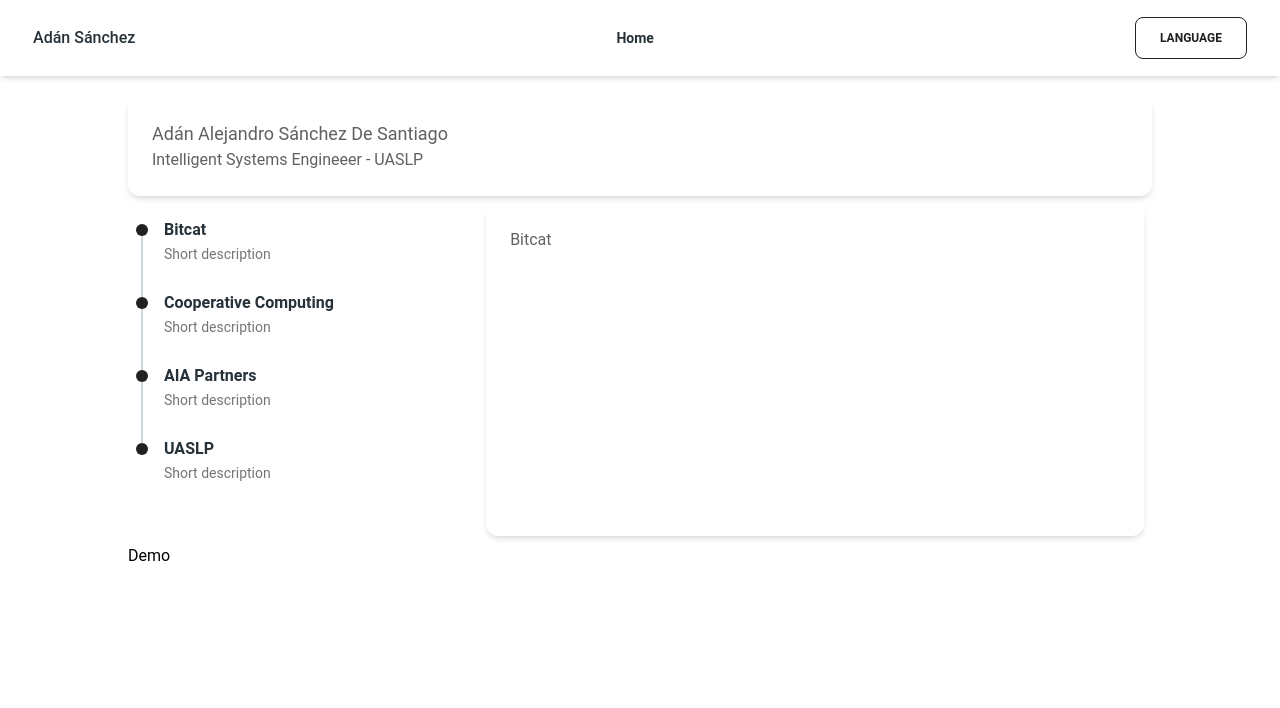
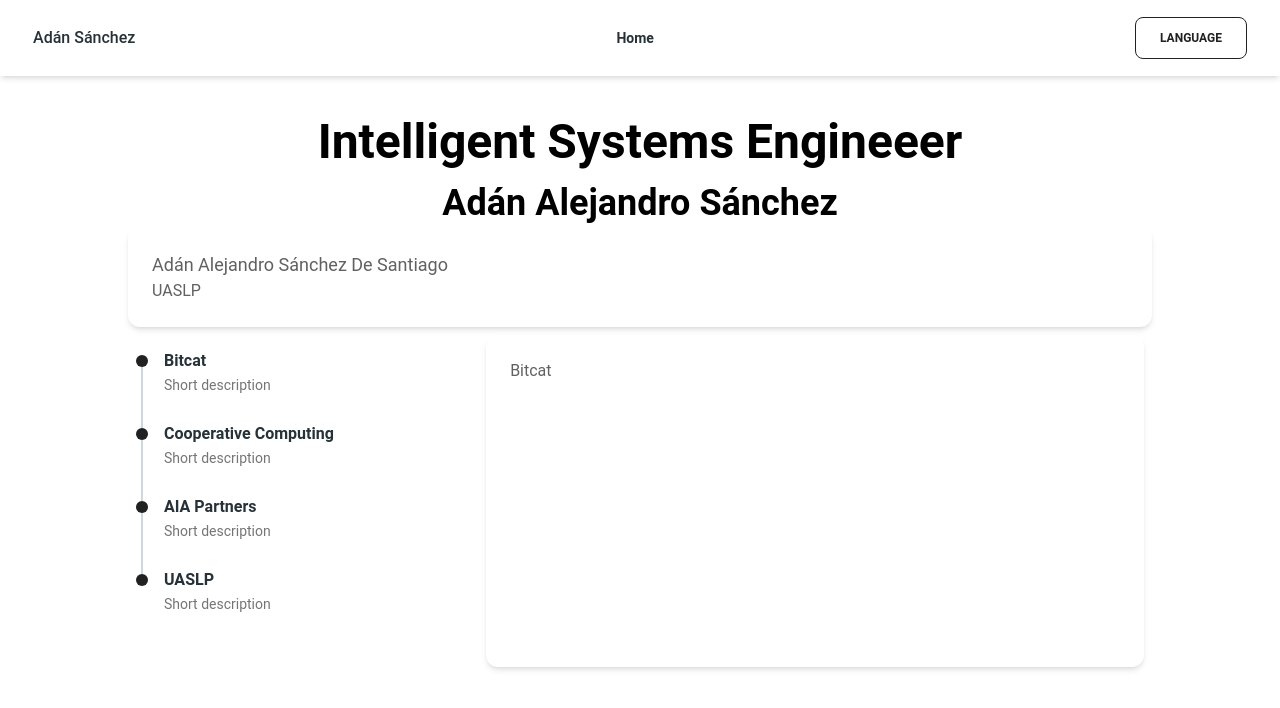
Before and after one commit to DEadMan10sds/Portfolio, a React (Vite) app: page / in a window 1280 px wide. Shown: the top 708 px of the page. Built offline with nearby package versions, Linux system fonts and the light colour scheme.

Commit message:
ADD: Header on main page

```diff
--- a/src/App.tsx
+++ b/src/App.tsx
@@ -7,7 +7,6 @@ function App() {
       <div className="py-5 max-w-[80%] m-auto">
         <MainInfo />
         <Jobs />
-        <h1>Demo</h1>
       </div>
     </>
   );
--- a/src/components/MainInfo.tsx
+++ b/src/components/MainInfo.tsx
@@ -1,17 +1,24 @@
-import { Card, CardBody } from "@material-tailwind/react";
+import { Card, CardBody, Typography } from "@material-tailwind/react";
 import { useTranslation } from "react-i18next";
 
 export const MainInfo = () => {
   const { t } = useTranslation();
 
   return (
+    <>
+      <div className="flex flex-col gap-2 mt-4 items-center">
+
+        <Typography variant="h1">{t("mainInfo.career")}</Typography>
+        <Typography variant="h2">Adán Alejandro Sánchez</Typography>
+      </div>
       <Card className="w-full flex-row">
         <CardBody>
           <h1 className="text-lg">Adán Alejandro Sánchez De Santiago</h1>
           <p className="text-md">
-          {t("mainInfo.career")} - {t("mainInfo.university")}
+            {t("mainInfo.university")}
           </p>
         </CardBody>
       </Card>
+    </>
   );
 };
```
Lines whose indentation alone changed are shown as unchanged.
